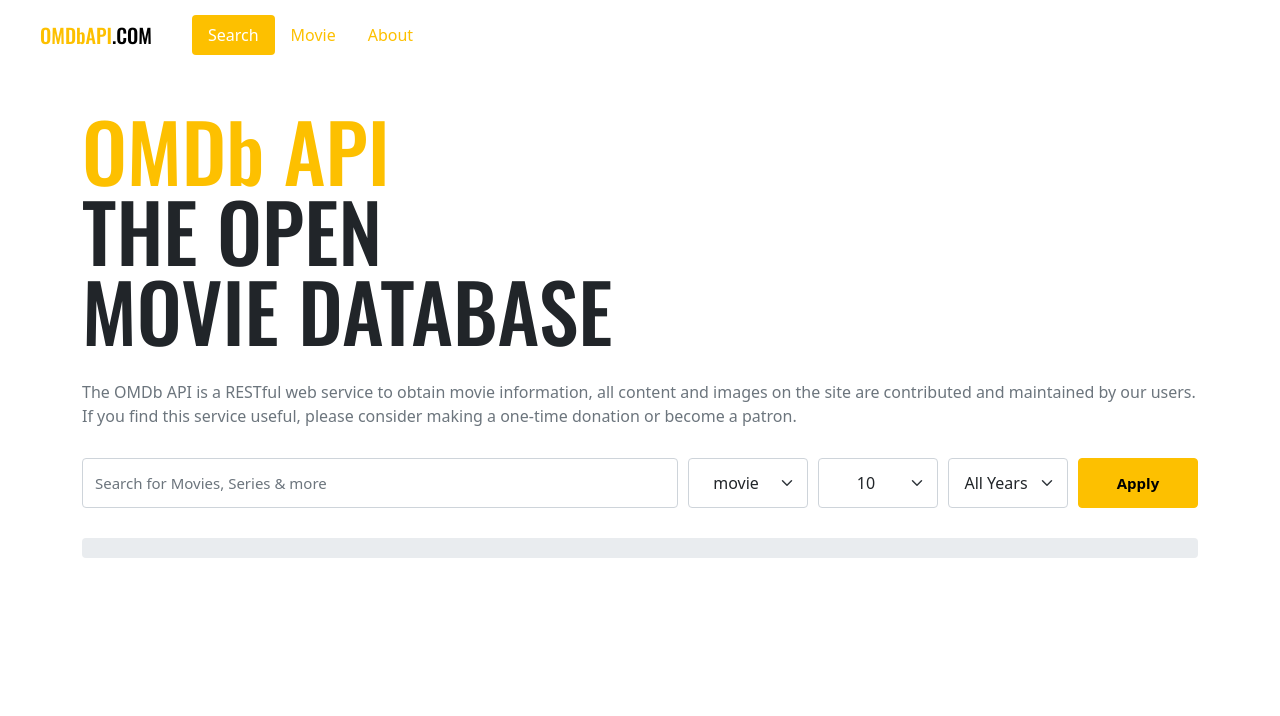
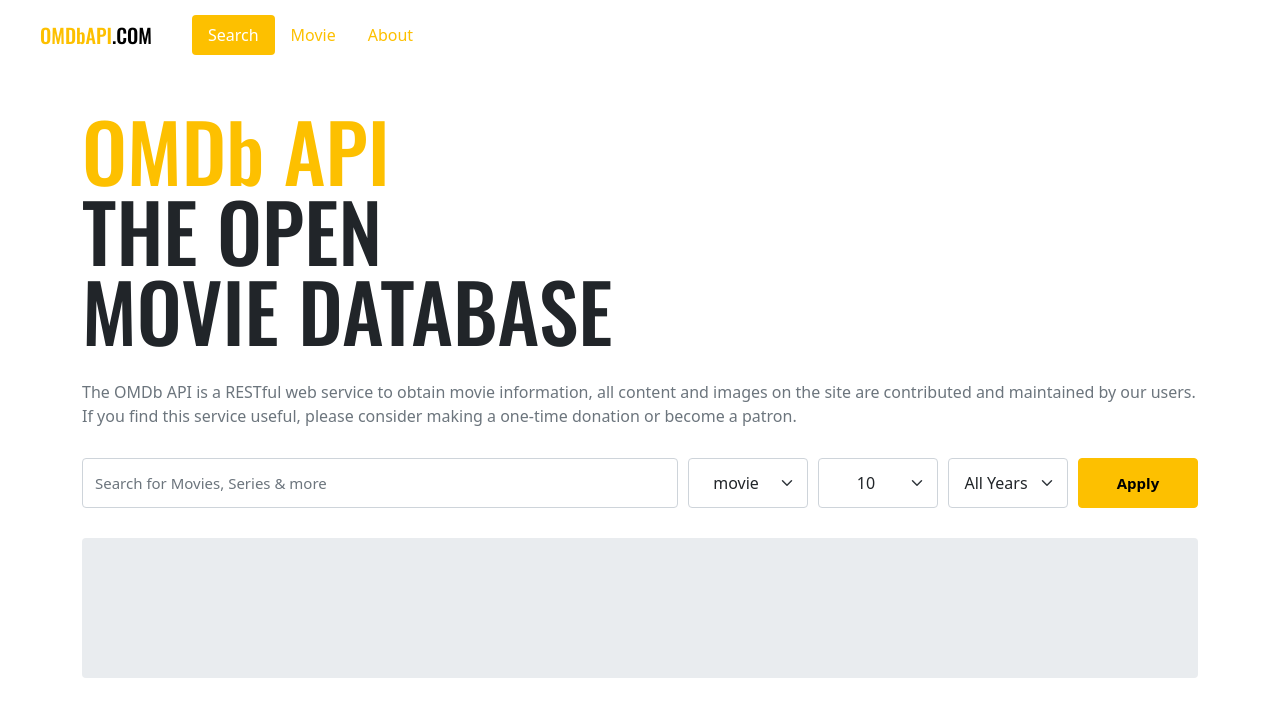
Before and after one commit to cottongit0/vue3-movie-app, a Vue app: page /#/ in a window 1280 px wide. Shown: the top 716 px of the page. Built offline with nearby package versions, Linux system fonts and the light colour scheme.

Commit message:
Update MovieList.vue

```diff
--- a/src/components/MovieList.vue
+++ b/src/components/MovieList.vue
@@ -1,10 +1,16 @@
 <template>
   <div class="container">
-    <div class="inner">
-      <div class="message">
+    <div
+      :class="{'no-result':!movies.length}"
+      class="inner">
+      <div
+        v-if="message"
+        class="message">
         {{ message }}
       </div>
-      <div class="movies">
+      <div
+        v-else
+        class="movies">
         <MovieItem
           v-for="movie in movies"
           :key="movie.imdbID"
@@ -39,9 +45,15 @@
     .inner{
       background-color: $gray-200;
       padding: 10px 0;
-      border-radius: 4px
-
-
+      border-radius: 4px;
+      text-align: center;
+      &.no-result{
+        padding: 70px 0;
+      }
+    }
+    .message{
+      color: $gray-400;
+      font-size: 20px;
     }
     .movies{
       display: flex;
```
